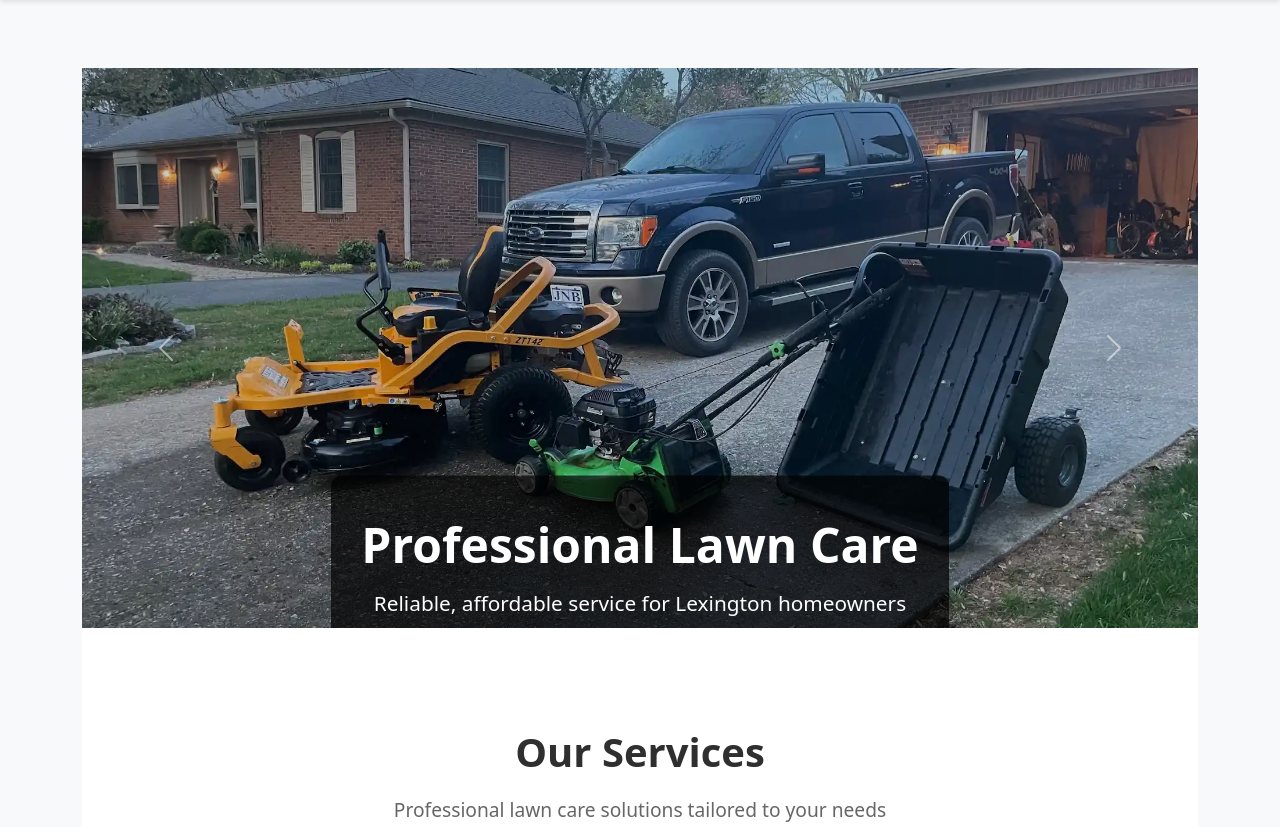
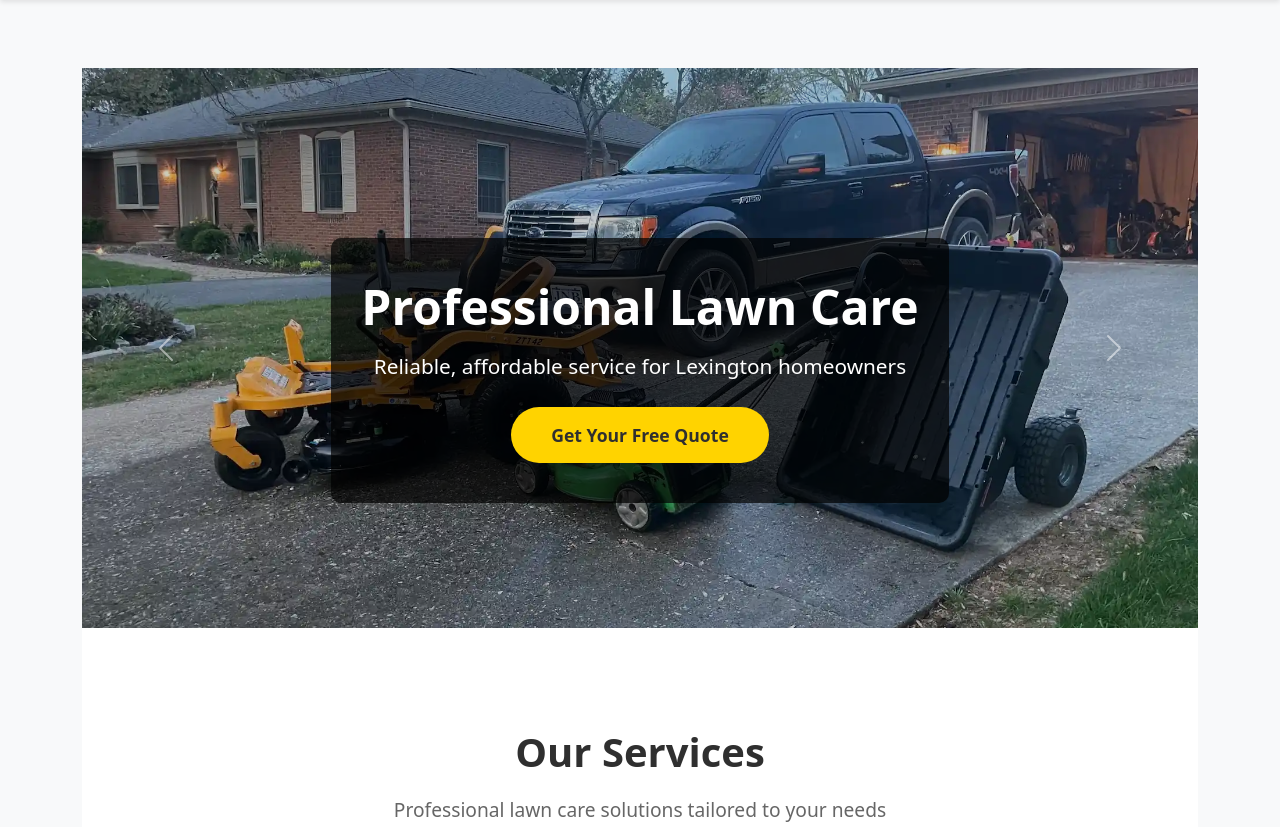
Before and after one commit to Ben-Meredith/lawn, a Flask app: page / in a window 1280 px wide. Shown: the part 56-883 px from the top of the page. Run offline with Flask 3, Linux system fonts and the light colour scheme.

Commit message:
Update style.css

```diff
--- a/static/style.css
+++ b/static/style.css
@@ -119,10 +119,12 @@ body, html {
 }
 
 .carousel-caption {
-    left: 0;
-    right: 0;
-    bottom: 50%;
-    transform: translateY(50%);
+  position: absolute; /* Ensure absolute positioning */
+  top: 50%; /* Position the top edge of the caption at the vertical center */
+  left: 0;
+  right: 0;
+  transform: translateY(-50%); /* Move the caption up by half its own height to center it */
+  bottom: initial; /* Remove the conflicting 'bottom' property */
 }
 
 .caption-box {
```
